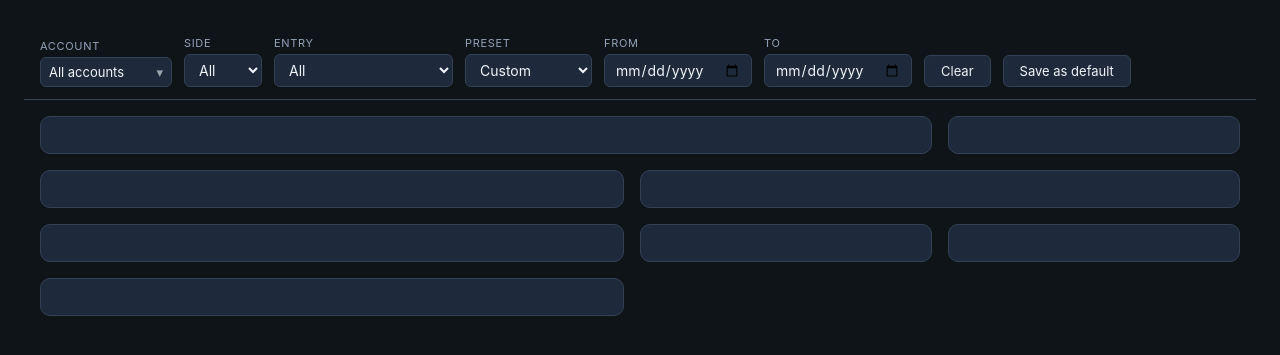
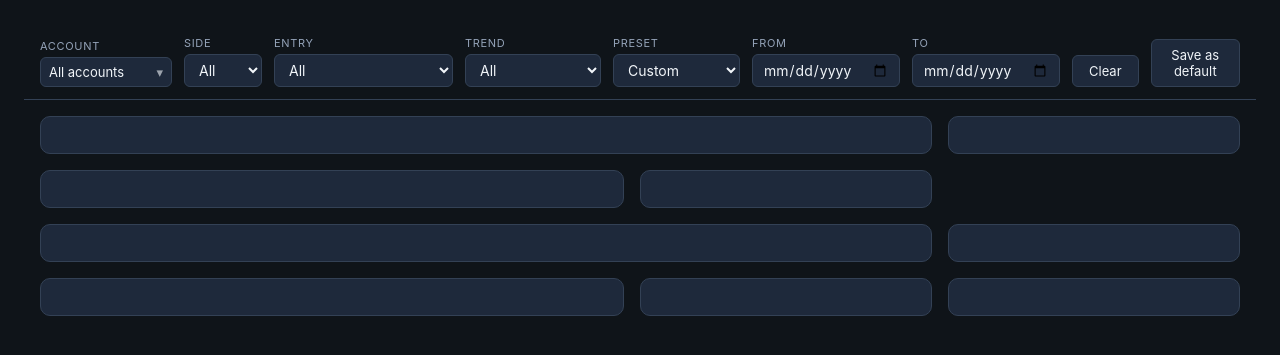
Before and after one commit to qsor27/NinjaFuturesLogger, a Python web app: template templates/statistics.html in a window 1280 px wide. Shown: the part 45-400 px from the top of the page. Run offline with Jinja, Linux system fonts and the light colour scheme; the template is opened without the code that fills it, so the values that code supplies are empty.

Commit message:
feat(stats): with-trend vs counter-trend breakdown and filter
Each position's trend alignment is derived from its entry fill's gate tag:
with_trend (GateMktNextOpen/GateLmtNextOpen), counter_trend (...CT) or
not_gated (manual entries and pre-gate history). A Trend filter joins Side
and Entry on Statistics, Calendar, Simulations and Positions, and a
By Trend Alignment card on Statistics drills down to Positions.

Co-Authored-By: Claude Opus 5.5 <noreply@anthropic.com>

```diff
--- a/models/position.py
+++ b/models/position.py
@@ -7,6 +7,8 @@ PositionSide = Literal["Long", "Short"]
 Severity = Literal["low", "medium", "high"]
 EntryMethod = Literal["market_next_open", "limit_next_open", "manual", "unknown"]
 ENTRY_METHODS: tuple[str, ...] = get_args(EntryMethod)
+TrendAlignment = Literal["with_trend", "counter_trend", "not_gated"]
+TREND_ALIGNMENTS: tuple[str, ...] = get_args(TrendAlignment)
 
 
 class Position(StrictModel):
@@ -25,6 +27,7 @@ class Position(StrictModel):
     duration_minutes: float | None
     execution_ids: list[str]
     entry_method: EntryMethod = "unknown"
+    trend_alignment: TrendAlignment = "not_gated"
 
 
 class IntegrityIssue(StrictModel):
--- a/models/simulation.py
+++ b/models/simulation.py
@@ -13,7 +13,7 @@ from typing import Literal, get_args
 from pydantic import Field, model_validator
 
 from models.base import StrictModel
-from models.position import EntryMethod
+from models.position import EntryMethod, TrendAlignment
 from models.statistics import EquityPoint, StatsSummary
 
 Metric = Literal[
@@ -190,6 +190,7 @@ class SimulationRunRequest(StrictModel):
     to_date: date | None = None
     side: Literal["Long", "Short"] | None = None
     entry_method: EntryMethod | None = None
+    trend_alignment: TrendAlignment | None = None
 
 
 class SimulationBlock(StrictModel):
--- a/routes/simulations.py
+++ b/routes/simulations.py
@@ -144,6 +144,7 @@ def build_simulations_blueprint() -> Blueprint:
                 to_date=_parse_date(body.get("to")),
                 side=side,
                 entry_method=body.get("entry_method") or None,
+                trend_alignment=body.get("trend_alignment") or None,
             )
         except ValidationError as e:
             return _validation_response(e)
@@ -155,6 +156,7 @@ def build_simulations_blueprint() -> Blueprint:
             to_date=req.to_date,
             side=req.side,
             entry_method=req.entry_method,
+            trend_alignment=req.trend_alignment,
         )
         return jsonify(_service().run(req.rules, filter_).model_dump(mode="json"))
 
--- a/services/position_filters.py
+++ b/services/position_filters.py
@@ -15,6 +15,7 @@ class PositionFilter:
     side: str | None = None  # "Long" | "Short"
     outcome: Outcome | None = None  # "winner" | "loser" | "scratch" | "open"
     entry_method: str | None = None  # one of models.position.ENTRY_METHODS
+    trend_alignment: str | None = None  # one of models.position.TREND_ALIGNMENTS
     entry_time_min: int | None = None
     entry_time_max: int | None = None
     session_date_from: date | None = None
@@ -42,6 +43,8 @@ def apply_filters(
         if filter_.outcome is not None and classify_outcome(p) != filter_.outcome:
             return False
         if filter_.entry_method is not None and p.entry_method != filter_.entry_method:
+            return False
+        if filter_.trend_alignment is not None and p.trend_alignment != filter_.trend_alignment:
             return False
         if filter_.entry_time_min is not None and p.entry_time < filter_.entry_time_min:
             return False
--- a/services/positions.py
+++ b/services/positions.py
@@ -2,7 +2,7 @@ from collections.abc import Sequence
 
 from models.execution import Execution
 from models.position import Fill, IntegrityIssue, Position
-from services.entry_method import classify_entry_method
+from services.entry_method import classify_entry_method, classify_trend_alignment
 from services.execution_ordering import order_executions_for_walk
 from services.instruments import get_multiplier
 from services.integrity import cross_check_against_source_position_column
@@ -78,6 +78,7 @@ def _make_position(fills: list[Fill], *, is_open: bool) -> Position:
         duration_minutes=duration_minutes,
         execution_ids=[f.execution_id for f in fills],
         entry_method=classify_entry_method(entry_fills[0].order_name),
+        trend_alignment=classify_trend_alignment(entry_fills[0].order_name),
     )
 
 
--- a/static/js/positions_list.js
+++ b/static/js/positions_list.js
@@ -20,7 +20,7 @@ const PAGE_SIZE = 50;
 const backToStats = document.getElementById("back-to-stats");
 
 const FILTER_NAMES = [
-  "instrument", "side", "entry_method", "outcome",
+  "instrument", "side", "entry_method", "trend_alignment", "outcome",
   "session_date_from", "session_date_to",
   "day_of_week", "hour_of_day", "hour_tz", "trades_per_day",
 ];
@@ -164,6 +164,7 @@ const POSITIONS_URL_KEYS = [
   "instrument",
   "side",
   "entry_method",
+  "trend_alignment",
   "outcome",
   "session_date_from",
   "session_date_to",
--- a/static/js/simulations.js
+++ b/static/js/simulations.js
@@ -287,6 +287,7 @@ async function run() {
       to: state.filter.to,
       side: state.filter.side,
       entry_method: state.filter.entry_method,
+      trend_alignment: state.filter.trend_alignment,
     };
     const result = await postJSON("/api/simulations/run", body);
     renderResults(result);
--- a/static/js/statistics.js
+++ b/static/js/statistics.js
@@ -12,6 +12,7 @@ const ENDPOINTS = [
   "summary",
   "by-side",
   "by-entry-method",
+  "by-trend-alignment",
   "equity-curve",
   "by-instrument",
   "by-day",             // drives summary avg win-day / avg loss-day
@@ -180,6 +181,37 @@ const ENTRY_METHOD_LABELS = {
   manual: "Manual",
   unknown: "Unknown",
 };
+
+const TREND_ALIGNMENT_LABELS = {
+  with_trend: "With trend",
+  counter_trend: "Counter-trend",
+  not_gated: "Not gated",
+};
+
+function renderByTrendAlignment(container, breakdown, filter) {
+  const rowsHtml = breakdown.rows
+    .map((r) => {
+      const href = positionsUrl(filter, { trend_alignment: r.trend_alignment });
+      const label = TREND_ALIGNMENT_LABELS[r.trend_alignment] || r.trend_alignment;
+      return `
+      <tr data-drilldown data-href="${escHtml(href)}">
+        <td><a href="${escHtml(href)}">${escHtml(label)}</a></td>
+        <td>${r.position_count}</td>
+        <td class="${pnlClass(r.total_pnl)}">${fmtMoney(r.total_pnl)}</td>
+        <td>${fmtPercent(r.win_rate)}</td>
+        <td>${fmtNum(r.profit_factor, 2)}</td>
+      </tr>`;
+    })
+    .join("");
+  container.innerHTML = `
+    <p class="section-label">By Trend Alignment</p>
+    <table class="instrument-table">
+      <thead><tr><th>Trend</th><th>Trades</th><th>Total P&amp;L</th><th>Win Rate</th><th>PF</th></tr></thead>
+      <tbody>${rowsHtml}</tbody>
+    </table>
+  `;
+  wireDrilldownClicks(container);
+}
 
 function renderByEntryMethod(container, breakdown, filter) {
   const rowsHtml = breakdown.rows
@@ -352,6 +384,11 @@ async function refresh(filter) {
       data["by-entry-method"],
       filter,
     );
+    renderByTrendAlignment(
+      document.getElementById("stats-by-trend-alignment"),
+      data["by-trend-alignment"],
+      filter,
+    );
     renderInstrumentTable(document.getElementById("stats-by-instrument"), data["by-instrument"]);
     renderDayOfWeek(document.getElementById("stats-by-dow"), data["by-day-of-week"], filter);
     renderByHour(document.getElementById("stats-by-hour"), data["by-hour"], filter);
--- a/static/js/stats_filter.js
+++ b/static/js/stats_filter.js
@@ -18,7 +18,8 @@ export function parseFilterFromUrl() {
   const to = url.searchParams.get("to") || null;
   const side = url.searchParams.get("side") || null;
   const entry_method = url.searchParams.get("entry_method") || null;
-  return { accounts, from, to, side, entry_method };
+  const trend_alignment = url.searchParams.get("trend_alignment") || null;
+  return { accounts, from, to, side, entry_method, trend_alignment };
 }
 
 export function writeFilterToUrl(filter) {
@@ -27,7 +28,7 @@ export function writeFilterToUrl(filter) {
   for (const a of filter.accounts || []) {
     url.searchParams.append("account", a);
   }
-  for (const k of ["from", "to", "side", "entry_method"]) {
+  for (const k of ["from", "to", "side", "entry_method", "trend_alignment"]) {
     if (filter[k]) url.searchParams.set(k, filter[k]);
     else url.searchParams.delete(k);
   }
@@ -43,6 +44,7 @@ export function filterToQueryString(filter, extras = {}) {
     to: filter.to,
     side: filter.side,
     entry_method: filter.entry_method,
+    trend_alignment: filter.trend_alignment,
     ...extras,
   });
 }
@@ -52,7 +54,12 @@ export function isAnyFilterActive(filter, totalAccountCount) {
   const accountsActive =
     n > 0 && (totalAccountCount == null || n < totalAccountCount);
   return Boolean(
-    accountsActive || filter.from || filter.to || filter.side || filter.entry_method,
+    accountsActive ||
+      filter.from ||
+      filter.to ||
+      filter.side ||
+      filter.entry_method ||
+      filter.trend_alignment,
   );
 }
 
@@ -65,7 +72,7 @@ export async function fetchAccountOptions() {
   }
 }
 
-const STATS_URL_KEYS = ["account", "side", "entry_method", "from", "to"];
+const STATS_URL_KEYS = ["account", "side", "entry_method", "trend_alignment", "from", "to"];
 
 // Stats-filter key → /positions query param. The single source of truth for
 // the stats↔positions drilldown round-trip: statistics.js positionsUrl writes
@@ -74,6 +81,7 @@ const STATS_URL_KEYS = ["account", "side", "entry_method", "from", "to"];
 export const STATS_TO_POSITIONS_PARAMS = {
   side: "side",
   entry_method: "entry_method",
+  trend_alignment: "trend_alignment",
   from: "session_date_from",
   to: "session_date_to",
 };
@@ -100,6 +108,14 @@ export function renderFilterBar(container, filter, onApply) {
         <option value="unknown">Unknown</option>
       </select>
     </label>
+    <label>Trend
+      <select id="filter-trend-alignment">
+        <option value="">All</option>
+        <option value="with_trend">With trend</option>
+        <option value="counter_trend">Counter-trend</option>
+        <option value="not_gated">Not gated</option>
+      </select>
+    </label>
     <label>Preset
       <select id="filter-date-preset"></select>
     </label>
@@ -117,6 +133,7 @@ export function renderFilterBar(container, filter, onApply) {
   const accountHost = container.querySelector("#filter-account-host");
   const sideSelect = container.querySelector("#filter-side");
   const entrySelect = container.querySelector("#filter-entry-method");
+  const trendSelect = container.querySelector("#filter-trend-alignment");
   const presetSelect = container.querySelector("#filter-date-preset");
   const fromInput = container.querySelector("#filter-from");
   const toInput = container.querySelector("#filter-to");
@@ -128,6 +145,7 @@ export function renderFilterBar(container, filter, onApply) {
   if (filter.to) toInput.value = filter.to;
   if (filter.side) sideSelect.value = filter.side;
   if (filter.entry_method) entrySelect.value = filter.entry_method;
+  if (filter.trend_alignment) trendSelect.value = filter.trend_alignment;
 
   let currentAccounts = [...(filter.accounts || [])];
   let totalAccountCount = null;
@@ -142,6 +160,7 @@ export function renderFilterBar(container, filter, onApply) {
       accounts: [...currentAccounts],
       side: sideSelect.value || null,
       entry_method: entrySelect.value || null,
+      trend_alignment: trendSelect.value || null,
       from: fromInput.value || null,
       to: toInput.value || null,
     };
@@ -203,6 +222,7 @@ export function renderFilterBar(container, filter, onApply) {
 
   sideSelect.addEventListener("change", doApply);
   entrySelect.addEventListener("change", doApply);
+  trendSelect.addEventListener("change", doApply);
   fromInput.addEventListener("change", doApply);
   toInput.addEventListener("change", doApply);
 
@@ -213,10 +233,18 @@ export function renderFilterBar(container, filter, onApply) {
     currentAccounts = [];
     sideSelect.value = "";
     entrySelect.value = "";
+    trendSelect.value = "";
     fromInput.value = "";
     toInput.value = "";
     presetSelect.value = "";
-    const cleared = { accounts: [], side: null, entry_method: null, from: null, to: null };
+    const cleared = {
+      accounts: [],
+      side: null,
+      entry_method: null,
+      trend_alignment: null,
+      from: null,
+      to: null,
+    };
     writeFilterToUrl(cleared);
     onApply(cleared);
   };
@@ -251,6 +279,7 @@ export function renderFilterBar(container, filter, onApply) {
     currentAccounts = multi.getSelected();
     sideSelect.value = reread.side || "";
     entrySelect.value = reread.entry_method || "";
+    trendSelect.value = reread.trend_alignment || "";
     fromInput.value = reread.from || "";
     toInput.value = reread.to || "";
     presetSelect.value = "";
--- a/templates/statistics.html
+++ b/templates/statistics.html
@@ -11,6 +11,7 @@
       <section id="stats-summary" class="bento-cell bento-2x1"></section>
       <section id="stats-by-side" class="bento-cell bento-1x1"></section>
       <section id="stats-by-entry-method" class="bento-cell bento-1x1"></section>
+      <section id="stats-by-trend-alignment" class="bento-cell bento-1x1"></section>
       <section id="stats-equity" class="bento-cell bento-2x1"></section>
       <section id="stats-by-instrument" class="bento-cell bento-1x1"></section>
       <section id="stats-by-dow" class="bento-cell bento-1x1"></section>
```
Also changed, not shown: models/statistics.py (+10 -1 lines), routes/positions.py (+8 -1 lines), routes/stats.py (+10 -1 lines), services/entry_method.py (+8 -1 lines), services/statistics.py (+19 -1 lines), templates/positions_list.html (+8 -0 lines), tests/test_trend_alignment.py (added, +145 -0 lines).
